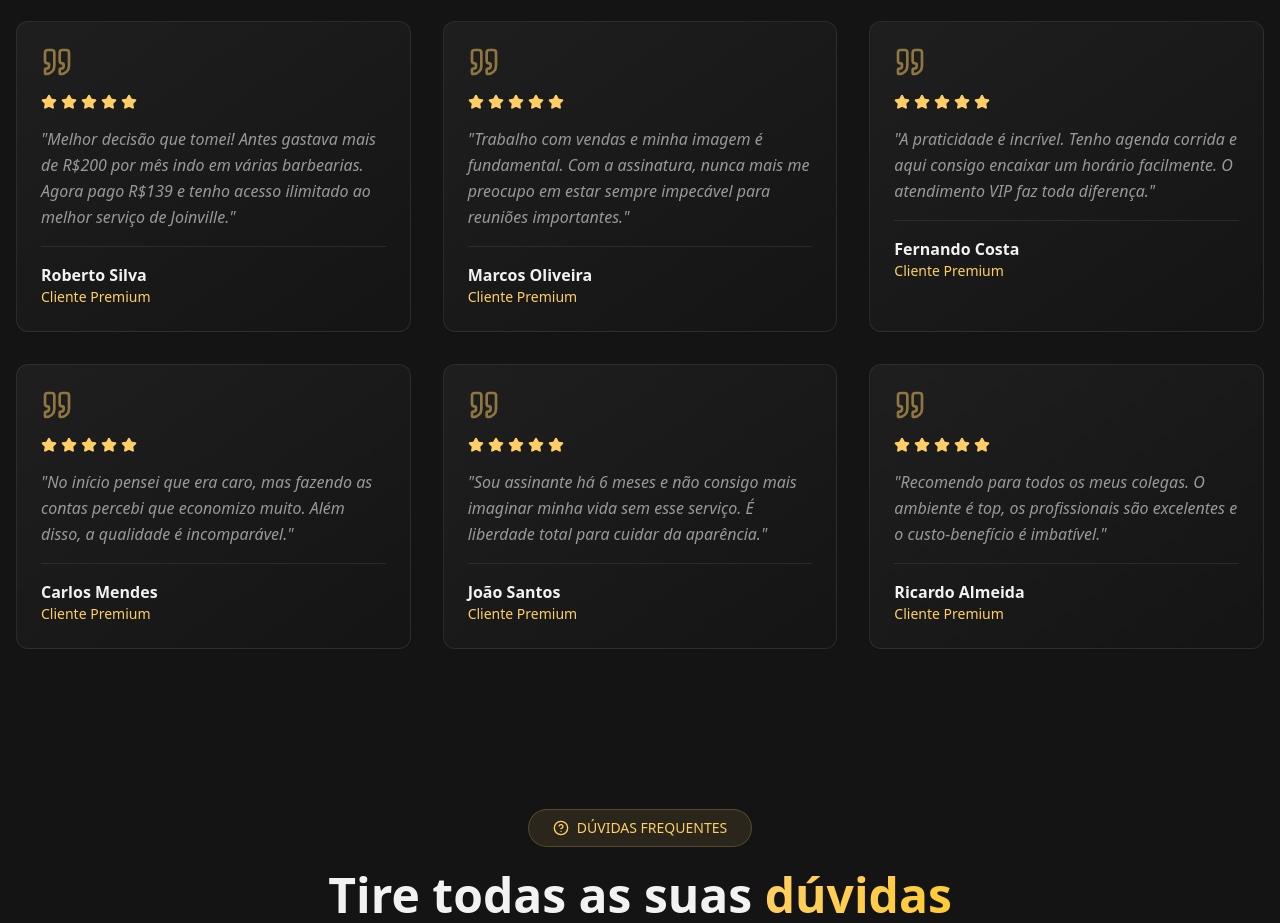
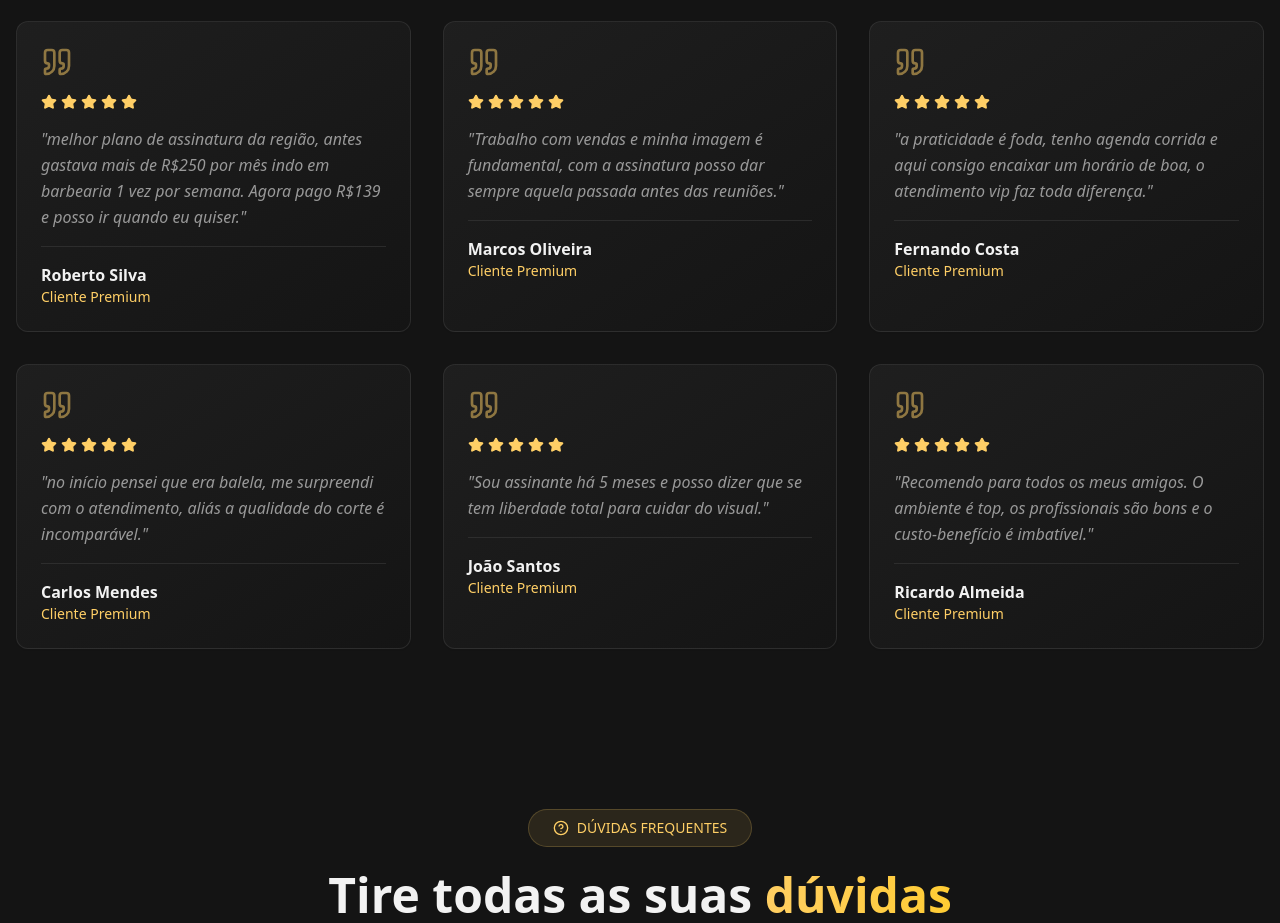
Before and after one commit to GaaspaaRn/corte-prime-flix, a React (Vite) app: page /assinatura in a window 1280 px wide. Shown: the part 2940-3863 px from the top of the page. Built offline with nearby package versions, Linux system fonts and the light colour scheme.

Commit message:
Update AssinaturaProvaSocial.tsx

```diff
--- a/src/components/assinatura/AssinaturaProvaSocial.tsx
+++ b/src/components/assinatura/AssinaturaProvaSocial.tsx
@@ -3,27 +3,27 @@ import { Star, Quote } from "lucide-react";
 const AssinaturaProvaSocial = () => {
   const depoimentos = [{
     nome: "Roberto Silva",
-    texto: "Melhor decisão que tomei! Antes gastava mais de R$200 por mês indo em várias barbearias. Agora pago R$139 e tenho acesso ilimitado ao melhor serviço de Joinville.",
+    texto: "melhor plano de assinatura da região, antes gastava mais de R$250 por mês indo em barbearia 1 vez por semana. Agora pago R$139 e posso ir quando eu quiser.",
     rating: 5
   }, {
     nome: "Marcos Oliveira",
-    texto: "Trabalho com vendas e minha imagem é fundamental. Com a assinatura, nunca mais me preocupo em estar sempre impecável para reuniões importantes.",
+    texto: "Trabalho com vendas e minha imagem é fundamental, com a assinatura posso dar sempre aquela passada antes das reuniões.",
     rating: 5
   }, {
     nome: "Fernando Costa",
-    texto: "A praticidade é incrível. Tenho agenda corrida e aqui consigo encaixar um horário facilmente. O atendimento VIP faz toda diferença.",
+    texto: "a praticidade é foda, tenho agenda corrida e aqui consigo encaixar um horário de boa, o atendimento vip faz toda diferença.",
     rating: 5
   }, {
     nome: "Carlos Mendes",
-    texto: "No início pensei que era caro, mas fazendo as contas percebi que economizo muito. Além disso, a qualidade é incomparável.",
+    texto: "no início pensei que era balela, me surpreendi com o atendimento, aliás a qualidade do corte é incomparável.",
     rating: 5
   }, {
     nome: "João Santos",
-    texto: "Sou assinante há 6 meses e não consigo mais imaginar minha vida sem esse serviço. É liberdade total para cuidar da aparência.",
+    texto: "Sou assinante há 5 meses e posso dizer que se tem liberdade total para cuidar do visual.",
     rating: 5
   }, {
     nome: "Ricardo Almeida",
-    texto: "Recomendo para todos os meus colegas. O ambiente é top, os profissionais são excelentes e o custo-benefício é imbatível.",
+    texto: "Recomendo para todos os meus amigos. O ambiente é top, os profissionais são bons e o custo-benefício é imbatível.",
     rating: 5
   }];
   return <section className="py-20 px-4 bg-background">
```
